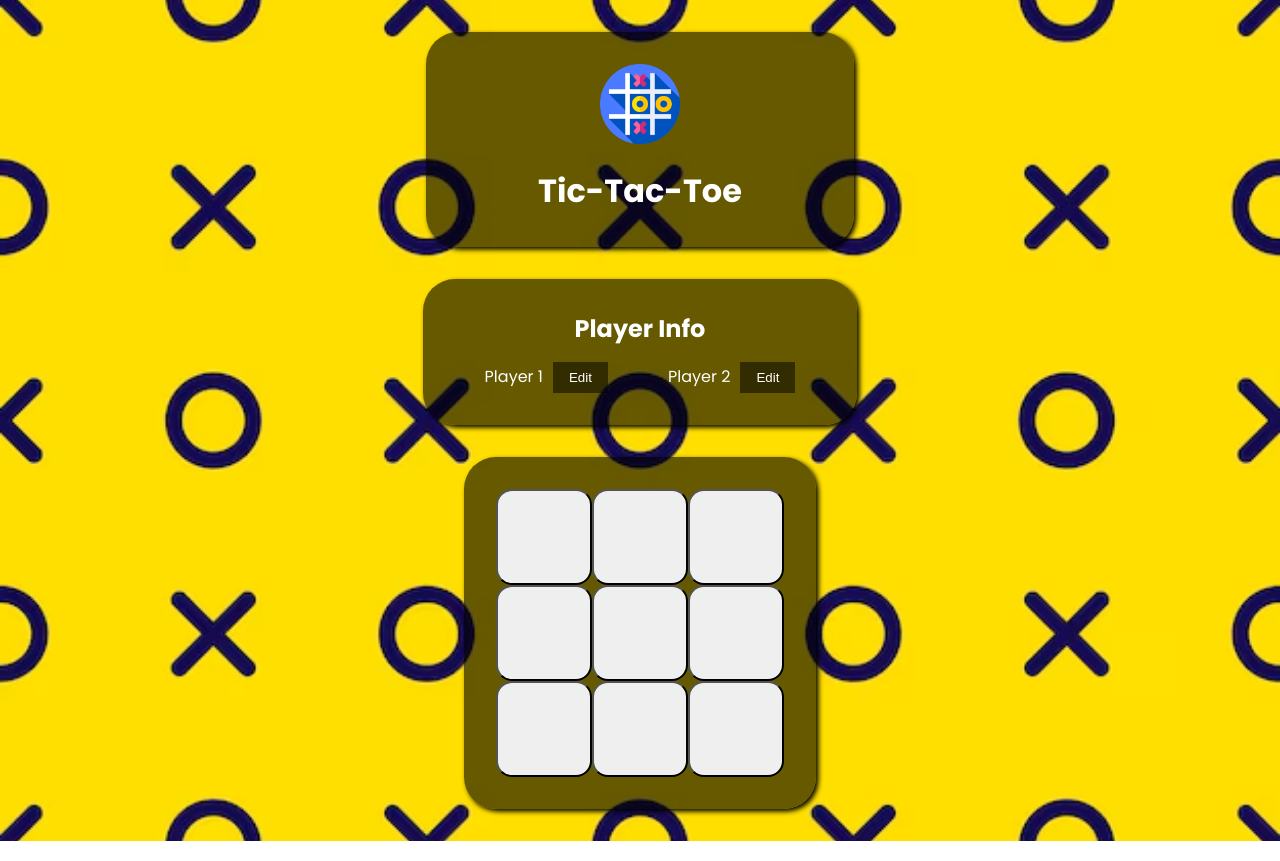
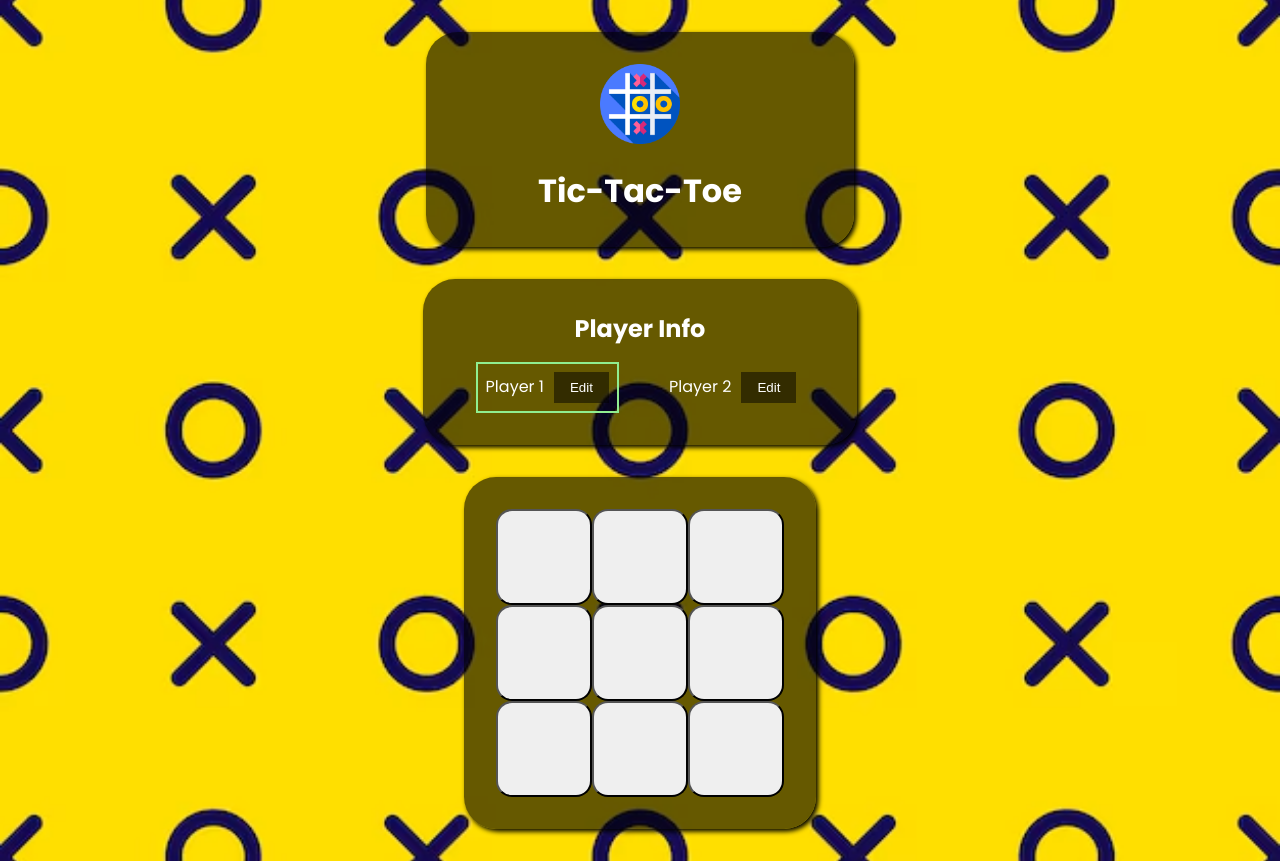
Before and after one commit to ShivaanshSharma/tic-tac-toe, a React (Vite) app: page / in a window 1280 px wide. Built offline with nearby package versions, Linux system fonts and the light colour scheme; a web font is replaced by a local one.

Commit message:
Current Player

```diff
--- a/src/App.jsx
+++ b/src/App.jsx
@@ -19,7 +19,7 @@ function App() {
   return (
       <>
       <Header />
-      <Players />
+      <Players activePlayer={player} />
       <Gameboard activePlayer={player} onPlayerChange={playerChangeHandler}/>
       </>
   );
--- a/src/components/Player.jsx
+++ b/src/components/Player.jsx
@@ -1,6 +1,6 @@
 import { useState } from "react";
 
-export default function Player({ initialName }) {
+export default function Player({ initialName, active }) {
   const [name, setName] = useState(initialName);
   const [isEdit, setIsEditing] = useState(false);
 
@@ -13,7 +13,7 @@ export default function Player({ initialName }) {
   }
 
   return (
-    <span>
+    <span className={active ? 'active info-p' : 'info-p'}>
       {isEdit ? <input value={name} className="inp" onChange={nameChange} type="text"/> : name}
       <button className="btn" onClick={nameChangeHandler}>
         Edit
--- a/src/components/Players.jsx
+++ b/src/components/Players.jsx
@@ -1,14 +1,14 @@
 import Card from "../Helpers/Card";
 import Player from "./Player";
 
-export default function Players() {
+export default function Players({activePlayer}) {
 
   return (
     <Card>
       <h2>Player Info</h2>
       <div id="player-info">
-        <Player initialName='Player 1' />
-        <Player initialName='Player 2' />
+        <Player initialName='Player 1' active={activePlayer === 'O'}/>
+        <Player initialName='Player 2' active={activePlayer === 'X'}/>
       </div>
     </Card>
   );
--- a/src/index.css
+++ b/src/index.css
@@ -85,3 +85,11 @@ h2 {
   color: black;
   border: 1px solid black;
 }
+
+.active {
+  border: 2px solid lightgreen;
+}
+
+.info-p {
+  padding: 0.5rem;
+}
```
